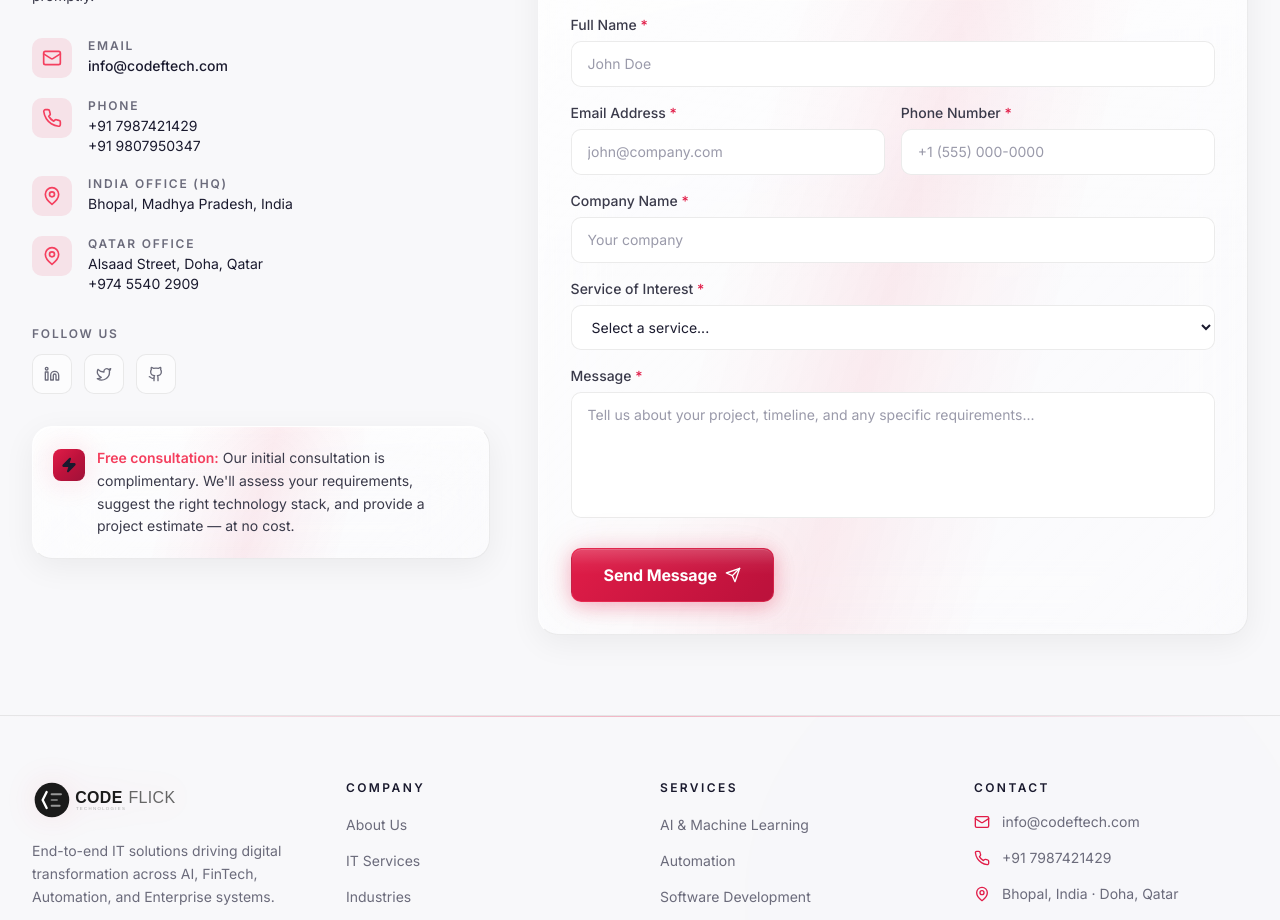
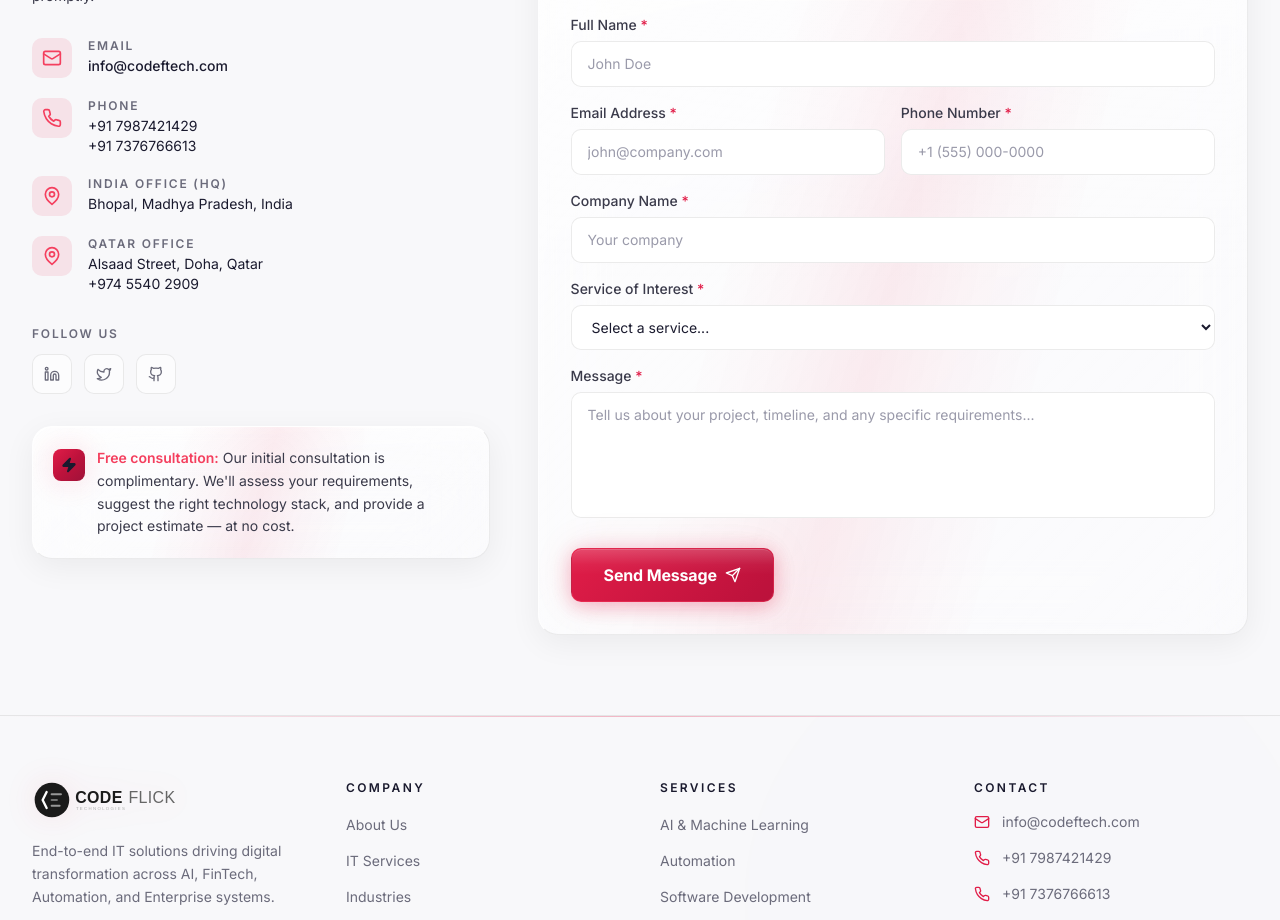
Before and after one commit to aftabcs/cft-website, a Next.js app: page /contact in a window 1280 px wide. Shown: the part 700-1620 px from the top of the page. Built offline with nearby package versions, Linux system fonts and the light colour scheme.

Commit message:
Replace phone number +91 9807950347 with +91 7376766613 and add second number to footer
Co-Authored-By: Paperclip <noreply@paperclip.ing>

```diff
--- a/app/about/page.tsx
+++ b/app/about/page.tsx
@@ -249,7 +249,7 @@ export default function AboutPage() {
                 <p className="text-text-secondary text-sm mb-1">Bhopal, Madhya Pradesh, India</p>
                 <p className="text-text-muted text-xs mb-1">Core Development, AI Research, Global Operations</p>
                 <p className="text-accent-primary-400 text-sm mt-3">+91 7987421429</p>
-                <p className="text-accent-primary-400 text-sm">+91 9807950347</p>
+                <p className="text-accent-primary-400 text-sm">+91 7376766613</p>
               </div>
             </div>
             <div className="glass-card p-6 group">
--- a/app/contact/page.tsx
+++ b/app/contact/page.tsx
@@ -103,7 +103,7 @@ export default function ContactPage() {
                       Phone
                     </p>
                     <p className="text-text-primary text-sm">+91 7987421429</p>
-                    <p className="text-text-primary text-sm">+91 9807950347</p>
+                    <p className="text-text-primary text-sm">+91 7376766613</p>
                   </div>
                 </div>
 
--- a/components/Footer.tsx
+++ b/components/Footer.tsx
@@ -126,6 +126,15 @@ export default function Footer() {
                 </a>
               </li>
               <li>
+                <a
+                  href="tel:+917376766613"
+                  className="flex items-start gap-3 text-text-muted text-sm hover:text-text-primary transition-colors group"
+                >
+                  <Phone className="w-4 h-4 mt-0.5 text-accent-primary-500 flex-shrink-0" aria-hidden="true" />
+                  <span>+91 7376766613</span>
+                </a>
+              </li>
+              <li>
                 <div className="flex items-start gap-3 text-text-muted text-sm">
                   <MapPin className="w-4 h-4 mt-0.5 text-accent-primary-500 flex-shrink-0" aria-hidden="true" />
                   <span>Bhopal, India &middot; Doha, Qatar</span>
```
